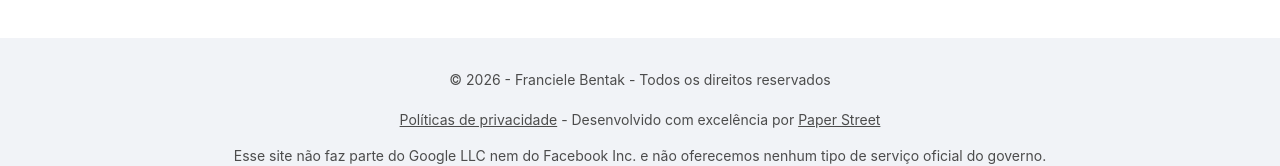
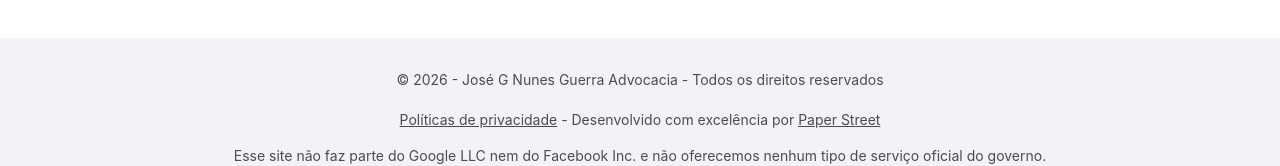
Before and after one commit to Paper-Street-Softwares/LPS-Jose-Guerra-Divorcio-Urgente, a React (Vite) app: page / in a window 1280 px wide. Shown: the part 6321-6487 px from the top of the page. Built offline with nearby package versions, Linux system fonts and the light colour scheme.

Commit message:
fix: Name

```diff
--- a/src/content/content.jsx
+++ b/src/content/content.jsx
@@ -40,7 +40,7 @@ import { FileText } from "lucide-react";
 const currentYear = new Date().getFullYear();
 
 export const infos = {
-  name: "Franciele Bentak",
+  name: "José G Nunes Guerra Advocacia",
   email: "contato", // Email desejado pelo cliente
   emailSecundario: "A_Definir", // Email desejado pelo cliente
   domain: "divorcio-urgente-joseguerra.advespecialista.adv.br", // Sem "www"
```
